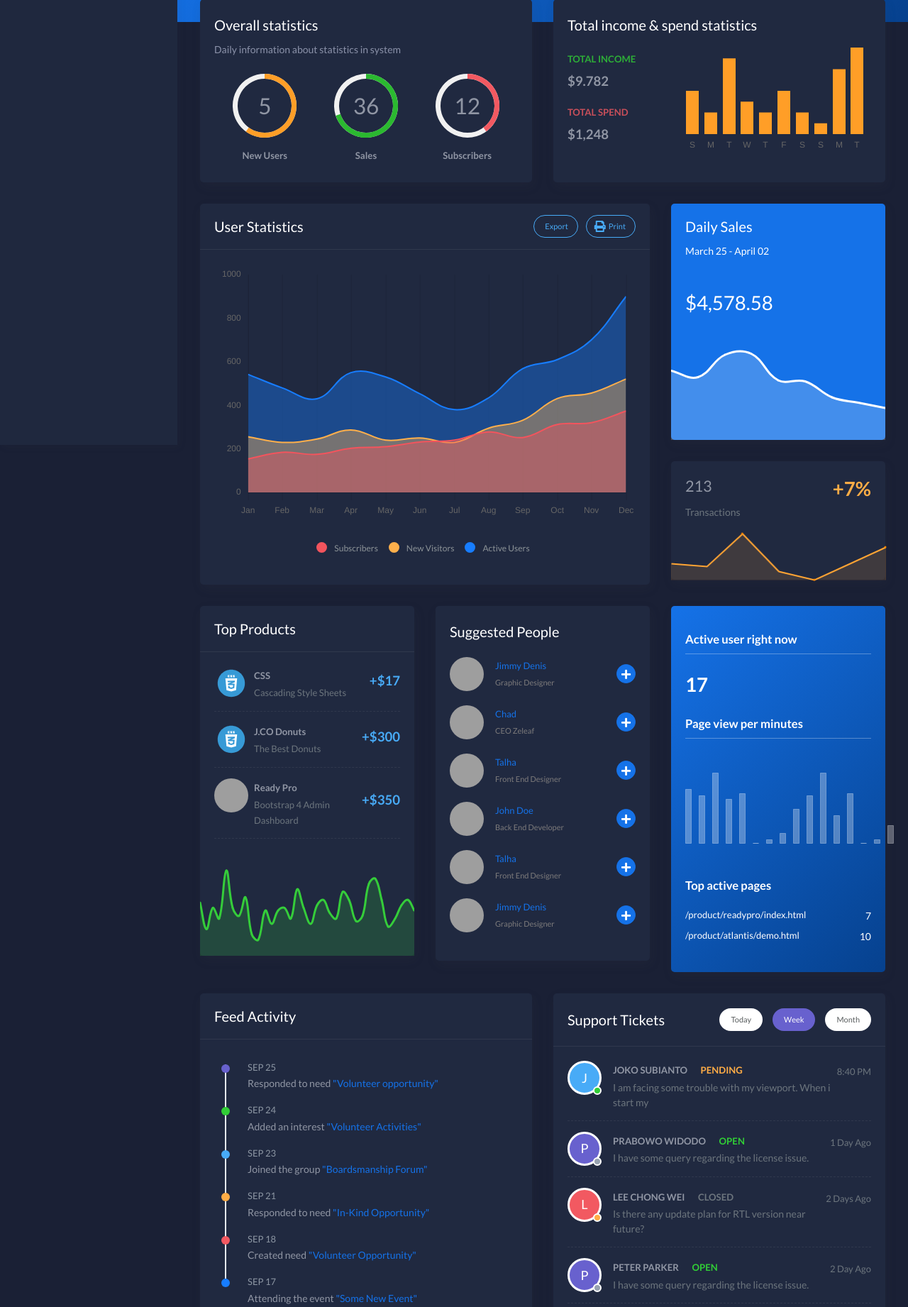
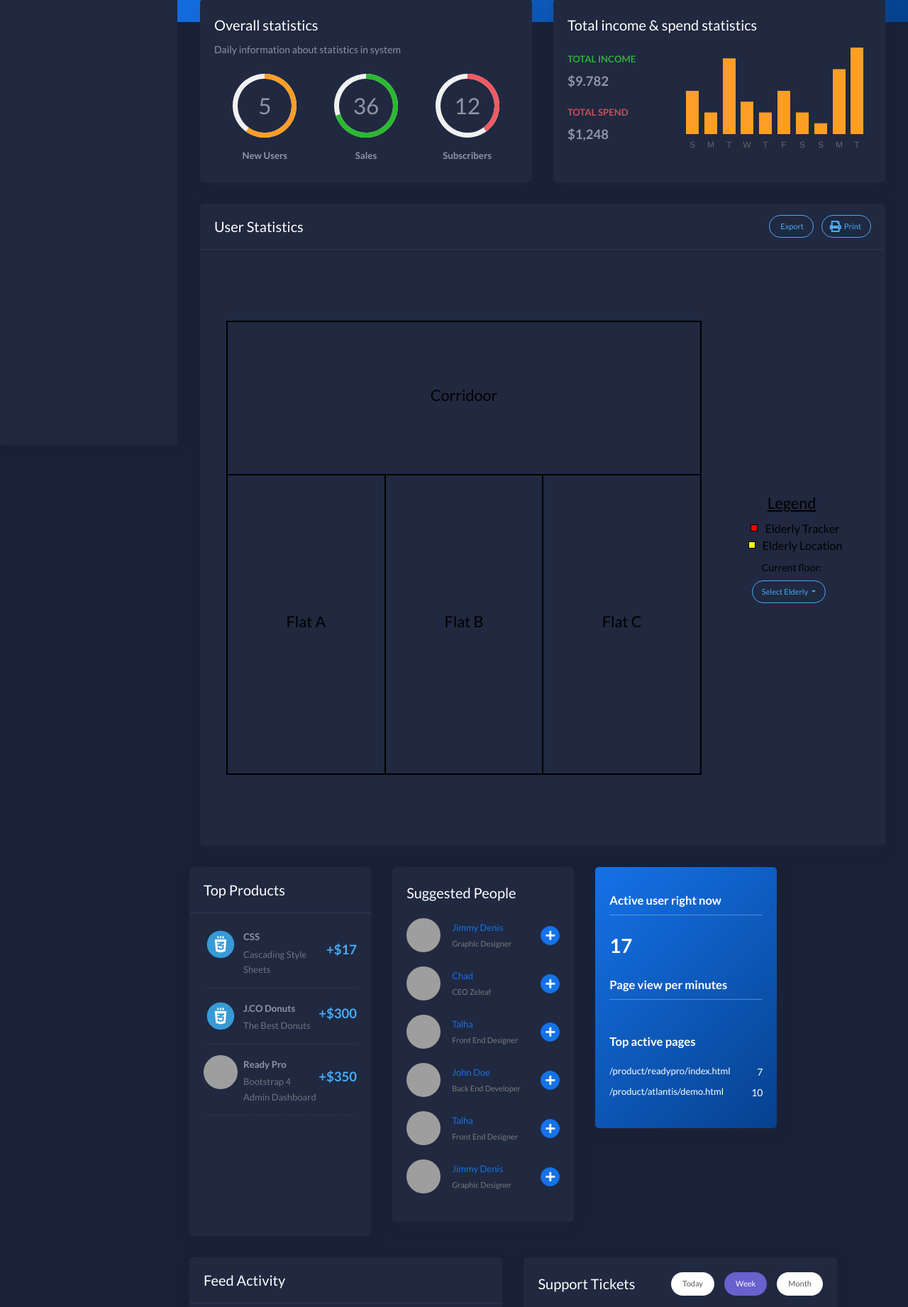
Before and after one commit to ptrpfa/CSC2106-IoT-T02, a Flask app: page /index in a window 1280 px wide. Shown: the part 173-2015 px from the top of the page at 71% size. Run offline with Flask 3, Linux system fonts and the light colour scheme; data that the repository does not hold is empty; a map, chart or similar area stays blank; some libraries are stand-ins or nearby versions; grey boxes are pictures that could not be loaded.

Commit message:
Moved map to dashboard

```diff
--- a/flask-template/apps/home/routes.py
+++ b/flask-template/apps/home/routes.py
@@ -78,11 +78,12 @@
         x = document["document_id"]["x"]
         y = document["document_id"]["y"]
         label = document["document_id"]["m5_hardware_id"]
+        floor = document["document_id"]["floor"]
 
         if label not in aggregated_data:
             aggregated_data[label] = []
 
-        aggregated_data[label].append({'x': int(x), 'y': int(y), 'label': label})
+        aggregated_data[label].append({'x': int(x), 'y': int(y), 'label': label, 'floor': floor})
 
     return jsonify(aggregated_data)
 
--- a/flask-template/apps/static/assets/css/map.css
+++ b/flask-template/apps/static/assets/css/map.css
@@ -1,8 +1,9 @@
 .map-container {
+    padding-left: 4vh;
     display: flex;
     justify-content: center;
     align-items: center;
-    background-color: white;
+    background-color: bg-primary-gradient;
     height: 100vh;
 }
 
@@ -10,7 +11,7 @@
     display: flex;
     justify-content: center;
     align-items: center;
-    background-color: white;
+    background-color: bg-primary-gradient;
     height: 100vh;
 }
 
@@ -98,6 +99,11 @@
     color: black;
 }
 
+.info-wrapper .floor-item {
+    padding-bottom: 1vh;
+    color: black;
+}
+
 .info-wrapper .legend-red-point {
     position: absolute;
     width: 10px;
--- a/flask-template/apps/templates/home/index.html
+++ b/flask-template/apps/templates/home/index.html
@@ -3,7 +3,9 @@
 {% block title %} Dashboard {% endblock %}
 
 <!-- Specific Page CSS goes HERE  -->
-{% block stylesheets %}{% endblock stylesheets %}
+{% block stylesheets %}
+<link rel="stylesheet" href="/static/assets/css/map.css">
+{% endblock stylesheets %}
 
 {% block content %}
 
@@ -71,7 +73,7 @@
 				</div>
 			</div>
 			<div class="row">
-				<div class="col-md-8">
+				<div class="col-md-12">
 					<div class="card">
 						<div class="card-header">
 							<div class="card-head-row">
@@ -93,37 +95,87 @@
 							</div>
 						</div>
 						<div class="card-body">
-							<div class="chart-container" style="min-height: 375px">
-								<canvas id="statisticsChart"></canvas>
+							<div class="map-container">
+								<div class="row">
+									<div class="map-wrapper col">
+										<div id="map" class="map">
+											<div class="corridoor-row row">
+												<div id="corridoor" class="corridoor col">
+													<h2>Corridoor</h2>
 												</div>
-							<div id="myChartLegend"></div>
+											</div>
+											<div class="flat-row row">
+												<div id="flatA" class="flat-a col">
+													<h2>Flat A</h2>
+												</div>
+												<div id="flatB" class="flat-b col">
+													<h2>Flat B</h2>
+												</div>
+												<div id="flatC" class="flat-c col">
+													<h2>Flat C</h2>
 												</div>
 											</div>
 										</div>
-				<div class="col-md-4">
-					<div class="card card-primary">
-						<div class="card-header">
-							<div class="card-title">Daily Sales</div>
-							<div class="card-category">March 25 - April 02</div>
 									</div>
-						<div class="card-body pb-0">
-							<div class="mb-4 mt-2">
-								<h1>$4,578.58</h1>
+									<div class="info-wrapper col">
+										<div class="legend-row row">
+											<h2>Legend</h2>
+											<Legend>
+												<div class="legend-item">
+													<div class="col-md-1">
+														<div class="legend-red-point"></div>
 													</div>
-							<div class="pull-in">
-								<canvas id="dailySalesChart"></canvas>
+													<span class="legend-text">Elderly Tracker</span>
+												</div>
+												<div class="legend-item">
+													<div class="col-md-1">
+														<div class="legend-yellow-point"></div>
+													</div>
+													<span class="legend-text">Elderly Location</span>
+												</div>
+											</Legend>
+											<div class="floor-item">
+												<span>Current floor:</span>
+												<span></span>
+											</div>
+										</div>
+										<div class="dropdown-row row">
+											<div class="dropdown">
+												<button class="btn btn-info btn-border btn-round btn-sm mr-2 dropdown-toggle" type="button" id="elderlydropdownMenuButton" data-toggle="dropdown" aria-haspopup="true" aria-expanded="false">
+													<span id="selectedElderly">Select Elderly</span>
+												</button>
+												<div class="elderly dropdown-menu" aria-labelledby="elderlydropdownMenuButton">
+													<script>
+														fetch('/map-data')
+														.then(response => response.json())
+														.then(data => {
+
+															const dropdownMenu = document.querySelector('.elderly.dropdown-menu');
+															Object.keys(data).forEach((key) => {
+																const item = data[key][0];
+																const dropdownItem = document.createElement('a');
+																dropdownItem.setAttribute('class', 'elderly dropdown-item');
+																dropdownItem.setAttribute('data-elderly', key);
+																dropdownItem.textContent = item.label;
+																dropdownMenu.appendChild(dropdownItem);
+
+																dropdownItem.addEventListener('click', function() {
+																	document.getElementById('selectedElderly').textContent = this.textContent;
+																	let elderlyKey = this.getAttribute('data-elderly');
+																	displayElderlyPoints(elderlyKey);
+																});
+
+															});
+														})
+														.catch(error => console.error('Error fetching data:', error));
+													</script>
 												</div>
 											</div>
 										</div>
-					<div class="card">
-						<div class="card-body pb-0">
-							<div class="h1 fw-bold float-right text-warning">+7%</div>
-							<h2 class="mb-2">213</h2>
-							<p class="text-muted">Transactions</p>
-							<div class="pull-in sparkline-fix">
-								<div id="lineChart"></div>
 									</div>
 								</div>
+							</div>
+							<div id="myChartLegend"></div>
 						</div>
 					</div>
 				</div>
@@ -413,6 +465,92 @@
 	<script src="/static/assets/js/setting-demo.js"></script>
 	<script src="/static/assets/js/demo.js"></script>
 
+	<script type="text/javascript">
+
+		const mapElement = document.getElementById('map');
+
+		const originalMapWidth = 1000;
+		const originalMapHeight = 1000;
+		const currentMapWidth = mapElement.offsetWidth;
+		const currentMapHeight = mapElement.offsetHeight;
+		const scaleX = currentMapWidth / originalMapWidth;
+		const scaleY = currentMapHeight / originalMapHeight;
+
+		let corridoorCutOff = currentMapHeight * 0.34;
+		let flatACutOff = currentMapWidth * 0.33;
+		let flatBCutOff = currentMapWidth * 0.66;
+
+		const areas = {
+			corridoor: { x1: 0, y1: 0, x2: currentMapWidth, y2: corridoorCutOff },
+			flatA: { x1: 0, y1: corridoorCutOff, x2: flatACutOff, y2: currentMapHeight },
+			flatB: { x1: flatACutOff, y1: corridoorCutOff, x2: flatBCutOff, y2: currentMapHeight },
+			flatC: { x1: flatBCutOff, y1: corridoorCutOff, x2: currentMapWidth, y2: currentMapHeight }
+		};
+
+		function isPointInsideArea(point, area) {
+			return point.x >= area.x1 && point.x <= area.x2 &&
+					point.y >= area.y1 && point.y <= area.y2;
+		}
+
+		function changeAreaBackground(areaElement) {
+			areaElement.style.backgroundColor = 'yellow';
+		}
+
+		function resetBackground(areas) {
+			for (const areaName in areas) {
+
+				const areaElement = document.getElementById(`${areaName}`);
+				areaElement.style.backgroundColor = 'transparent';
+
+			}
+		}
+
+		function clearPoints() {
+			document.querySelectorAll('.point').forEach(point => point.remove());
+		}
+
+		function displayElderlyPoints(elderlyKey) {
+			resetBackground(areas);
+			clearPoints();
+			fetch('/map-data')
+			.then(response => response.json())
+			.then(data => {
+
+				console.log(data);
+
+				let points = data[elderlyKey];
+
+				if (points) {
+
+					const floorElement = document.querySelector('.floor-item span:last-child');
+					floorElement.textContent = `${points[0].floor}`;
+
+					points.forEach(point => {
+						const scaledX = point.x * scaleX;
+						const scaledY = point.y * scaleY;
+
+						const pointElement = document.createElement('div');
+						pointElement.classList.add('point');
+						pointElement.style.left = `${scaledX}px`;
+						pointElement.style.top = `${scaledY}px`;
+						pointElement.title = point.label;
+						mapElement.appendChild(pointElement);
+
+						for (const areaName in areas) {
+							const area = areas[areaName];
+							if (scaledX >= area.x1 && scaledX <= area.x2 && scaledY >= area.y1 && scaledY <= area.y2) {
+								const areaElement = document.getElementById(`${areaName}`);
+								changeAreaBackground(areaElement);
+							}
+						}
+					});
+				}
+			})
+			.catch(error => console.error('Error fetching data:', error));
+		}
+
+	</script>
+
 	<script>
 		Circles.create({
 			id:'circles-1',
```
Also changed, not shown: flask-template/apps/templates/map.html (+11 -0 lines). Lines whose indentation alone changed are shown as unchanged.
